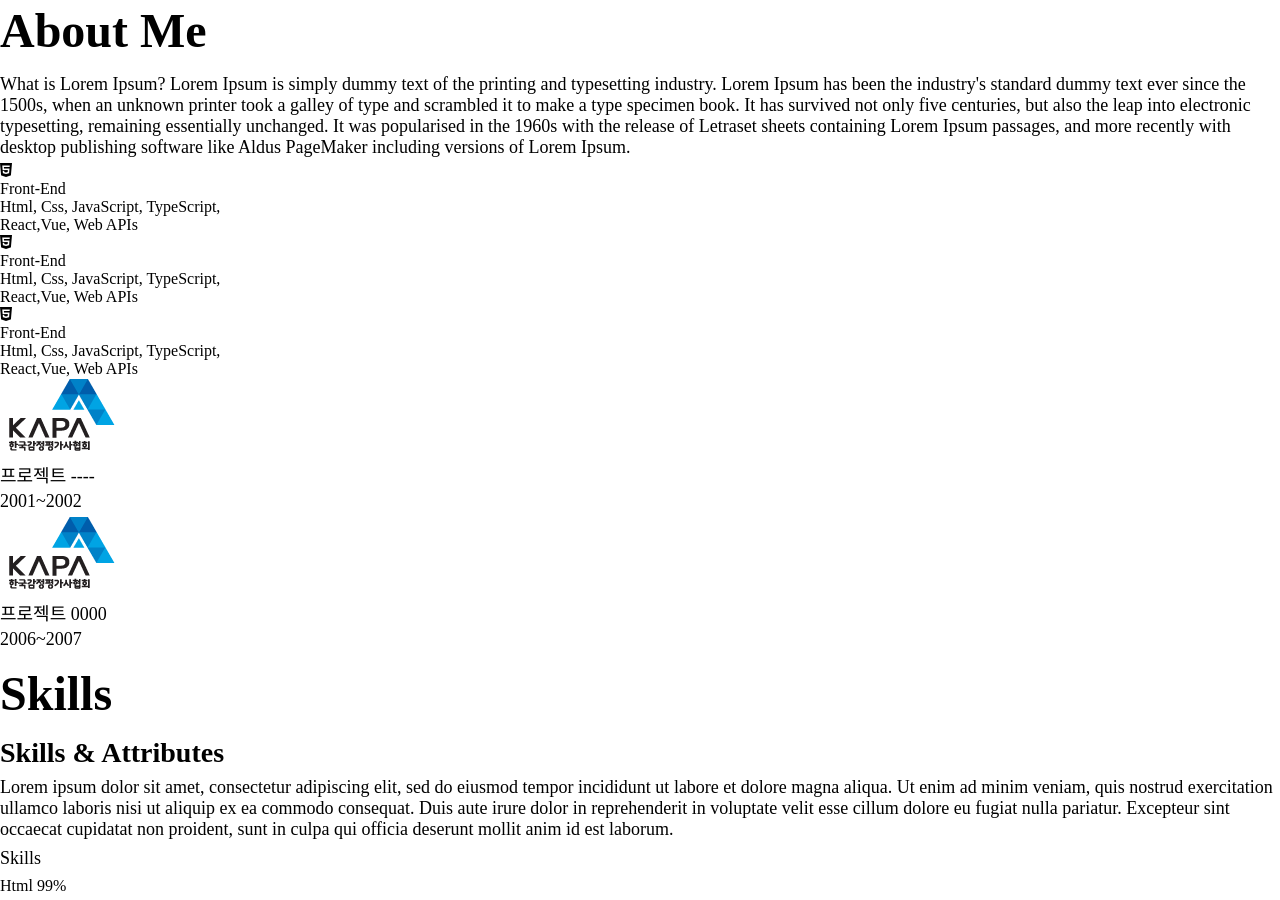
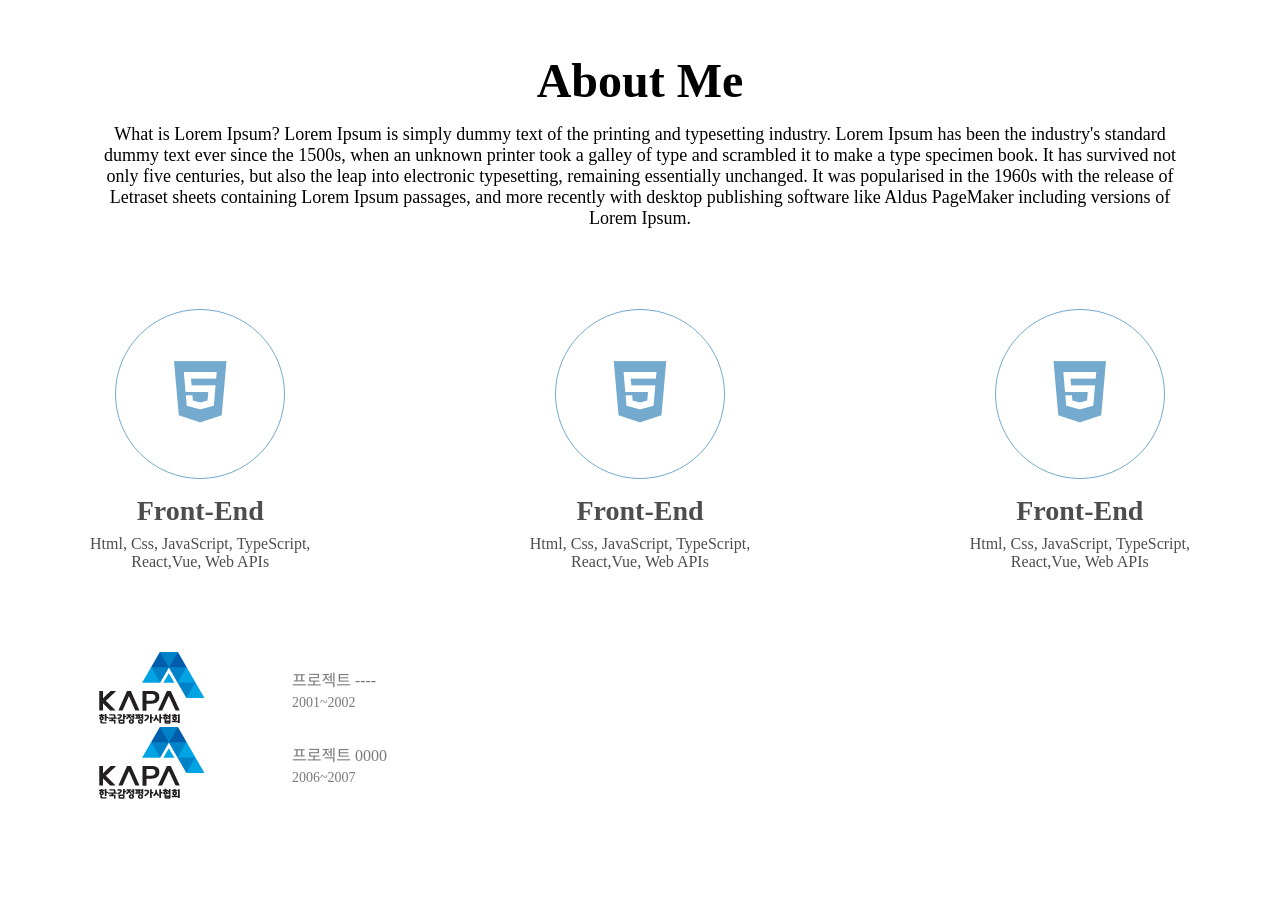
Before and after one commit to dbeod/web1, a plain HTML site: page 2021portfolio/index.html in a window 1280 px wide. Shown: the part 718-1618 px from the top of the page. Drawn offline with Linux system fonts and the light colour scheme; a script that the page names is missing.

Commit message:
css.about

```diff
--- a/2021portfolio/css/style.css
+++ b/2021portfolio/css/style.css
@@ -29,6 +29,8 @@
 
 /* Size */
   --size-border-radius:4px;
+  /* Animation */
+  --animation-duration: 300ms;
 }
 /* Universal tag */
 *{box-sizing: border-box;}
@@ -137,3 +139,54 @@ p {
   border:2px solid var(--color-white);
   border-radius: var(--size-border-radius);
 }
+/* Section common */
+.section{
+  padding: 50px;
+  text-align: center;
+  max-width: 1200px;
+  margin:auto;
+}
+/* About */
+.about__majors{
+  display: flex;
+  justify-content: space-between;
+  margin:80px 0;
+}
+.major__icon{
+  width: 170px;
+  height:170px;
+  line-height: 170px;
+  font-size:70px;
+  margin:auto;
+  border:1px solid var(--color-blue);
+  border-radius: 50%;
+  margin-bottom: 16px;
+  color:var(--color-blue);
+}
+.major__icon i{
+  transition: all var(--animation-duration) ease;
+}
+.major__icon i:hover{
+  color:var(--color-pink);
+  transform: rotate(-30deg)scale(1.1);
+}
+.major__title, .major__description{
+  color:var(--color-dark-grey);
+}
+.major__description{
+  font-size: var(--font-small);
+}
+.job{
+  display: flex;
+  align-items: center;
+}
+.job__description{
+  margin:0 16px;
+  text-align: left;
+}
+.job__name,
+.job__period{
+  color:var(--color-light-grey);
+}
+.job__name{font-size: var(--font-small);}
+.job__period{font-size: var(--font-micro);}
--- a/2021portfolio/index.html
+++ b/2021portfolio/index.html
@@ -42,7 +42,7 @@
     <button class="home__contact">Contact Me</button>
   </section>
   <!-- About -->
-  <section id="about">
+  <section id="about" class="section">
    <h1>About Me</h1>
    <p>What is Lorem Ipsum?
     Lorem Ipsum is simply dummy text of the printing and typesetting industry. Lorem Ipsum has been the industry's standard dummy text ever since the 1500s, when an unknown printer took a galley of type and scrambled it to make a type specimen book. It has survived not only five centuries, but also the leap into electronic typesetting, remaining essentially unchanged. It was popularised in the 1960s with the release of Letraset sheets containing Lorem Ipsum passages, and more recently with desktop publishing software like
@@ -52,7 +52,7 @@
         <div class="major__icon">
           <i class="fab fa-html5"></i>
         </div>
-        <div class="major__title">Front-End</div>
+        <h2 class="major__title">Front-End</h2>
         <div class="major__description">
           Html, Css, JavaScript, TypeScript,
           <br>React,Vue, Web APIs
@@ -62,7 +62,7 @@
         <div class="major__icon">
           <i class="fab fa-html5"></i>
         </div>
-        <div class="major__title">Front-End</div>
+        <h2 class="major__title">Front-End</h2>
         <div class="major__description">
           Html, Css, JavaScript, TypeScript,
           <br>React,Vue, Web APIs
@@ -72,28 +72,33 @@
         <div class="major__icon">
           <i class="fab fa-html5"></i>
         </div>
-        <div class="major__title">Front-End</div>
+        <h2 class="major__title">Front-End</h2>
         <div class="major__description">
           Html, Css, JavaScript, TypeScript,
           <br>React,Vue, Web APIs
         </div>
       </div>
+    </div>
       <div class="about__jobs">
         <div class="job">
           <img src="imgs/logo.png" alt="" class="job_logo">
+          <div class="job__description">
           <p class="job__name">프로젝트 ----</p>
           <p class="job__period">2001~2002</p>
         </div>
+        </div>
         <div class="job">
           <img src="imgs/logo.png" alt="" class="job_logo">
+          <div class="job__description">
           <p class="job__name">프로젝트 0000</p>
           <p class="job__period">2006~2007</p>
+          </div>
         </div>
       </div>
     </div>
   </section>
   <!-- Skills -->
-  <section id="skills">
+  <section id="skills" class="section">
     <h1>Skills</h1>
     <h2>Skills & Attributes</h2>
     <p>Lorem ipsum dolor sit amet, consectetur adipiscing elit, sed do eiusmod tempor incididunt ut labore et dolore magna
@@ -135,7 +140,7 @@
       </div>
    </section>
   <!-- Works -->
-  <section id="work">
+  <section id="work" class="section">
     <h1>My Work</h1>
     <h2>Projects</h2>
     <div class="work__categories">
@@ -209,7 +214,7 @@
 
   </section>
   <!-- Testimonials -->
-  <section id="testimonials">
+  <section id="testimonials" class="section">
     <h1>Testimonials</h1>
     <h2>See What they say about me</h2>
     <div class="testimonials">
@@ -244,7 +249,7 @@
     </div>
   </section>
   <!-- Contact -->
-  <section id="contact">
+  <section id="contact" class="section">
     <h1 class="contact__title">Let's talk</h1>
     <h2 class="contact__email">dbeod@kapanet.or.kr</h2>
     <div class="contact__link">
```
